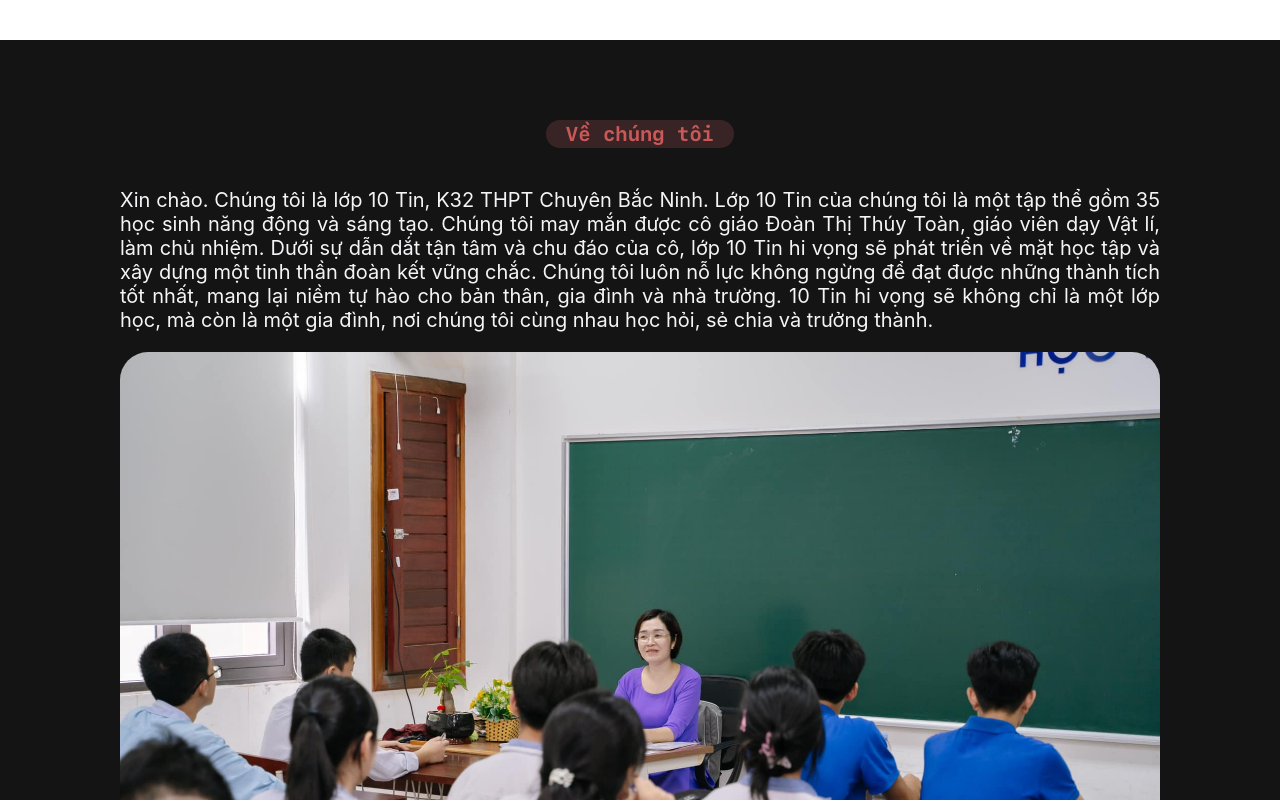
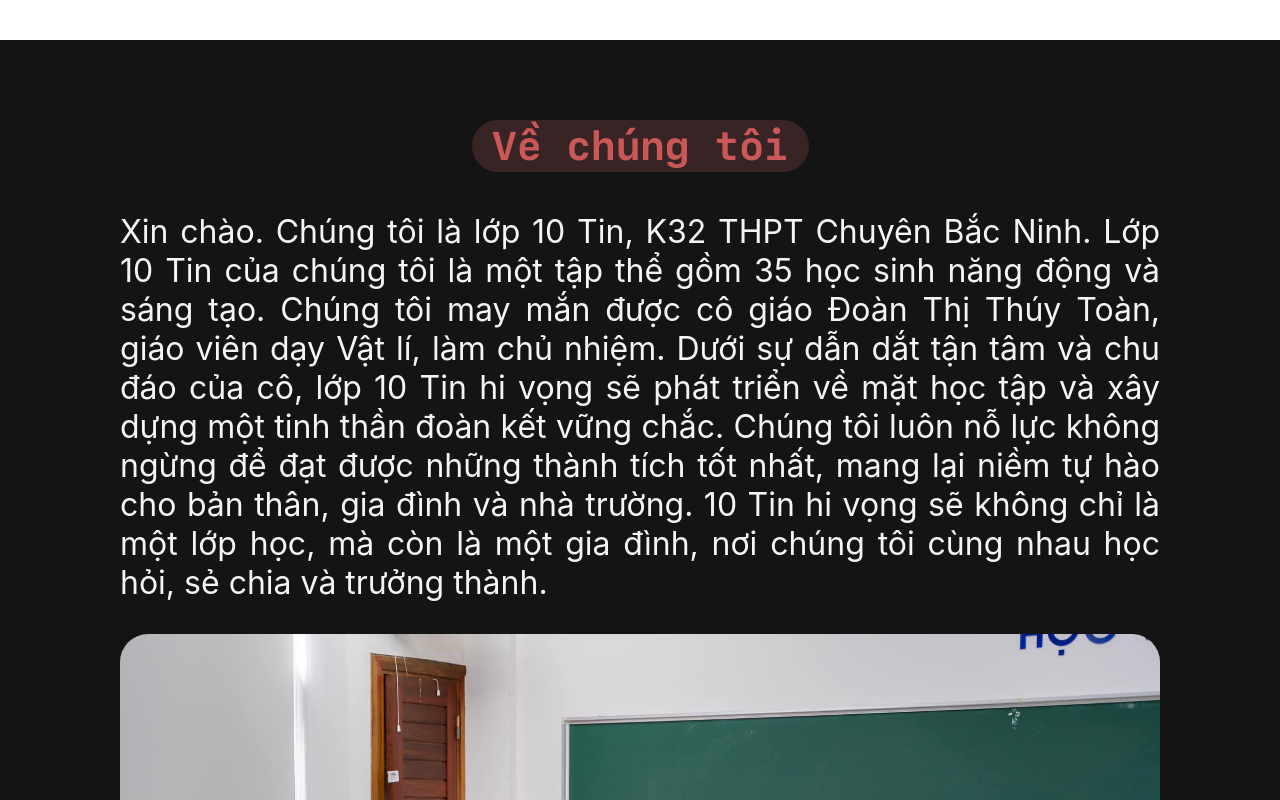
Before and after one commit to nghtudung/TINK32, a plain HTML site: page index.html in a window 1280 px wide. Shown: the part 800-1600 px from the top of the page. Drawn offline with nearby package versions, Linux system fonts and the light colour scheme; a web font is replaced by a local one.

Commit message:
add effect

```diff
--- a/index.html
+++ b/index.html
@@ -23,9 +23,9 @@
             <p class="center classname">TIN K32</p>
         </div>
         <div class="about" id="about">
-            <h1 class="title">Về chúng tôi</h1>
-            <p class="text">Xin chào. Chúng tôi là lớp 10 Tin, K32 THPT Chuyên Bắc Ninh. Lớp 10 Tin của chúng tôi là một tập thể gồm 35 học sinh năng động và sáng tạo. Chúng tôi may mắn được cô giáo Đoàn Thị Thúy Toàn, giáo viên dạy Vật lí, làm chủ nhiệm. Dưới sự dẫn dắt tận tâm và chu đáo của cô, lớp 10 Tin hi vọng sẽ phát triển về mặt học tập và xây dựng một tinh thần đoàn kết vững chắc. Chúng tôi luôn nỗ lực không ngừng để đạt được những thành tích tốt nhất, mang lại niềm tự hào cho bản thân, gia đình và nhà trường. 10 Tin hi vọng sẽ không chỉ là một lớp học, mà còn là một gia đình, nơi chúng tôi cùng nhau học hỏi, sẻ chia và trưởng thành.</p>
-            <div class="image-bot">
+            <h1 class="title to-be-appear">Về chúng tôi</h1>
+            <p class="text to-be-appear">Xin chào. Chúng tôi là lớp 10 Tin, K32 THPT Chuyên Bắc Ninh. Lớp 10 Tin của chúng tôi là một tập thể gồm 35 học sinh năng động và sáng tạo. Chúng tôi may mắn được cô giáo Đoàn Thị Thúy Toàn, giáo viên dạy Vật lí, làm chủ nhiệm. Dưới sự dẫn dắt tận tâm và chu đáo của cô, lớp 10 Tin hi vọng sẽ phát triển về mặt học tập và xây dựng một tinh thần đoàn kết vững chắc. Chúng tôi luôn nỗ lực không ngừng để đạt được những thành tích tốt nhất, mang lại niềm tự hào cho bản thân, gia đình và nhà trường. 10 Tin hi vọng sẽ không chỉ là một lớp học, mà còn là một gia đình, nơi chúng tôi cùng nhau học hỏi, sẻ chia và trưởng thành.</p>
+            <div class="image-bot to-be-appear">
                 <img class="center" src="assets/aboutus.jpg">
                 <div class="image-bot-div">
                     <p class="bigger-text">Lớp 10 Tin buổi đầu tiên</p>
@@ -34,9 +34,9 @@
             </div>
         </div>
         <div class="contact" id="contact">
-            <h1 class="title">Liên hệ</h1>
+            <h1 class="title to-be-appear">Liên hệ</h1>
             <div class="social-medias">
-                <div class="ig">
+                <div class="ig to-be-appear">
                     <div class="ig-avt">
                         <img src="assets/ithocitkhon.png" alt="it.hoc.it.khon" class="center">
                     </div>
@@ -79,7 +79,7 @@
                         </div>
                     </div>
                 </div>
-                <div class="email">
+                <div class="email to-be-appear">
                     <div class="emails">
                         <div class="email-child email-left" data-tooltip="Nhấn để sao chép">tin.k32.cbn@gmail.com
                         </div>
--- a/style.css
+++ b/style.css
@@ -58,7 +58,7 @@
 }
 .title {
     text-align: center;
-    font-size: 3vh;
+    font-size: 5vh;
     font-family: 'SF Mono';
     background-color: rgba(150, 80, 80, 0.278);
     width: -webkit-fit-content;
@@ -66,13 +66,16 @@
     width: fit-content;
     margin: auto;
     color: rgba(242, 103, 103, 0.79);
-    font-size: 20px;
     padding: 2px 20px;
     border-radius: 100px;
     margin-bottom: 5vh;
 }
 .text {
     font-size: 2.5vh;
+    text-align: justify;
+}
+.about>.text {
+    font-size: 4vh;
     text-align: justify;
 }
 .about {
@@ -371,3 +374,18 @@
     transition: opacity 0.3s;
     pointer-events: none; /* Để tooltip không bị ảnh hưởng bởi các sự kiện chuột */
 }
+@keyframes appear {
+    from {
+        opacity: 0;
+        scale: 0.5;
+    }
+    to {
+        opacity: 1;
+        scale: 1;
+    }
+}
+.to-be-appear {
+    animation: appear linear;
+    animation-timeline: view();
+    animation-range: entry 0;
+}
```
